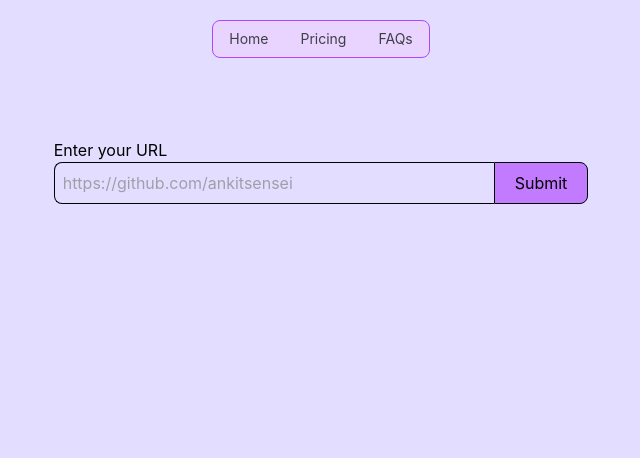
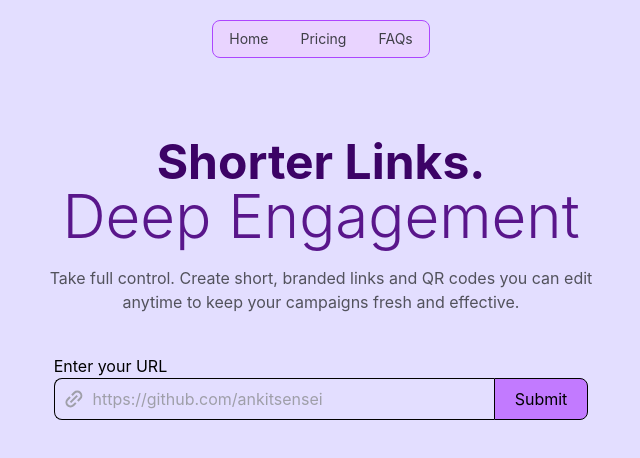
Before and after one commit to ankitsensei/url-shortener, a React (Vite) app in the folder frontend/: page / in a window 1280 px wide. Shown: the top 458 px of the page, without its empty margins (319-959 px from the left). Built offline with nearby package versions, Linux system fonts and the light colour scheme.

Commit message:
feat: ui

```diff
--- a/frontend/src/pages/Hero.tsx
+++ b/frontend/src/pages/Hero.tsx
@@ -5,6 +5,7 @@ import axios from "axios";
 import { motion } from "motion/react";
 import toast, { Toaster } from "react-hot-toast";
 import { FaRegCopy } from "react-icons/fa";
+import { IoLinkSharp } from "react-icons/io5";
 
 interface IFormInput {
   newUrl: string;
@@ -46,21 +47,38 @@ const Hero = () => {
       <Toaster position="top-center" reverseOrder={false} />
       <Navbar />
       <div className="flex flex-col justify-center items-center mt-20">
-        <form onSubmit={handleSubmit(onSubmit)}>
+        <div className="flex flex-col items-center gap-5">
+          <div className="flex flex-col items-center">
+            <p className="font-bold text-5xl text-purple-950">Shorter Links.</p>
+            <p className="font-light text-6xl text-purple-900">
+              Deep Engagement
+            </p>
+          </div>
+          <p className="text-zinc-600 text-center">
+            Take full control. Create short, branded links and QR codes you can
+            edit
+            <br />
+            anytime to keep your campaigns fresh and effective.
+          </p>
+        </div>
+        <form onSubmit={handleSubmit(onSubmit)} className="mt-10">
           <label>Enter your URL</label>
-          <div>
-            <input
-              type="text"
-              placeholder="https://github.com/ankitsensei"
-              {...register("newUrl", { required: true })}
-              className="border border-r-0 py-2 px-2 w-110 outline-none rounded-lg rounded-r-none placeholder:text-zinc-400"
-            />
-            {errors.newUrl && <span>This field is required</span>}
+          <div className="flex items-center">
+            <div className="border border-r-0 w-110 outline-none rounded-lg rounded-r-none placeholder:text-zinc-400 flex items-center px-2">
+              <IoLinkSharp className="text-zinc-400 rotate-135 text-2xl" />
+              <input
+                type="text"
+                placeholder="https://github.com/ankitsensei"
+                {...register("newUrl", { required: true })}
+                className=" py-2 px-2 w-110 outline-none placeholder:text-zinc-400 flex"
+              />
+            </div>
             <input
               type="submit"
               className="px-5 py-2 bg-purple-400 border rounded-lg rounded-l-none"
             />
           </div>
+          {errors.newUrl && <span>This field is required</span>}
         </form>
         {/*TODO: Show link and copy button after submission of original link */}
         {generatedNewUrl && (
```
